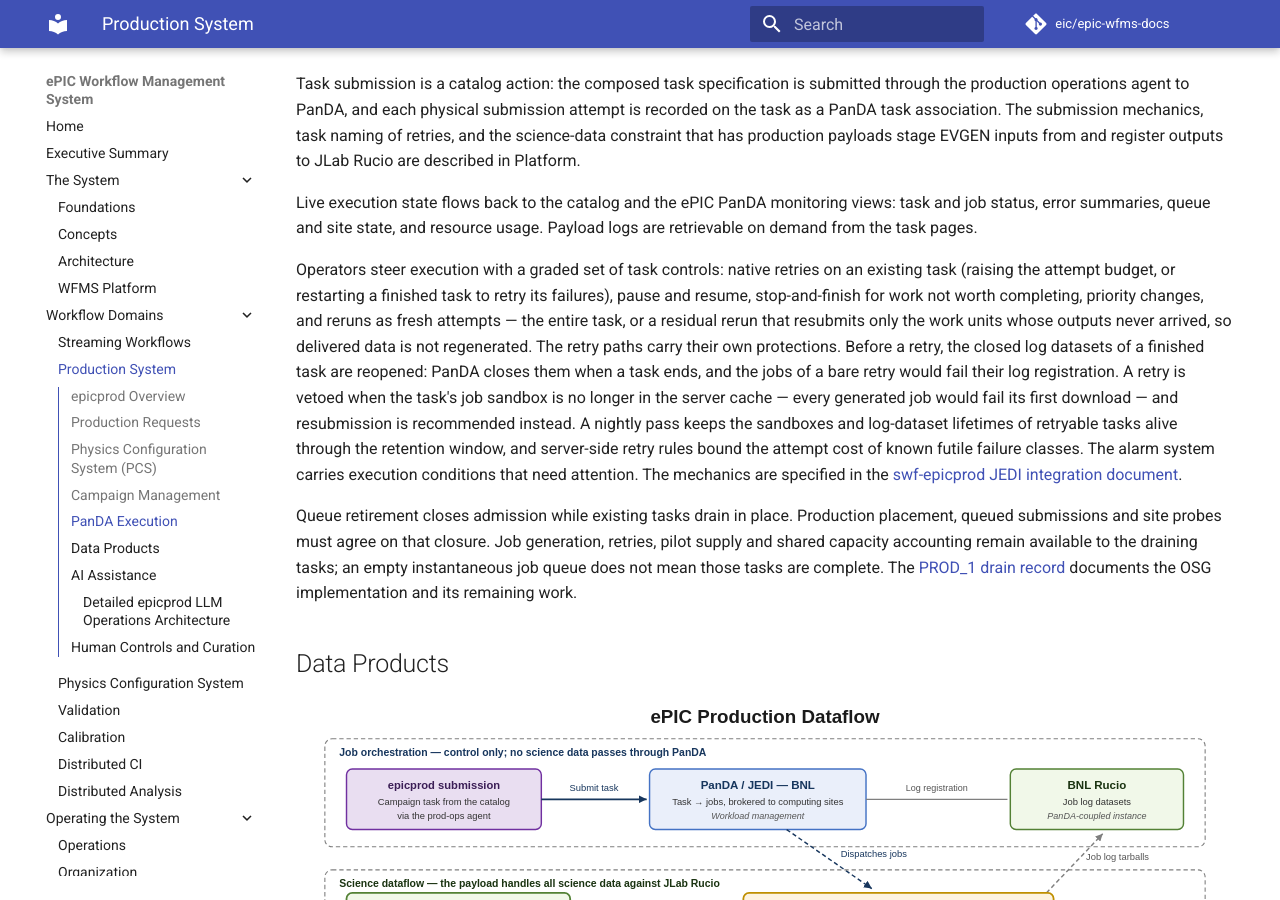
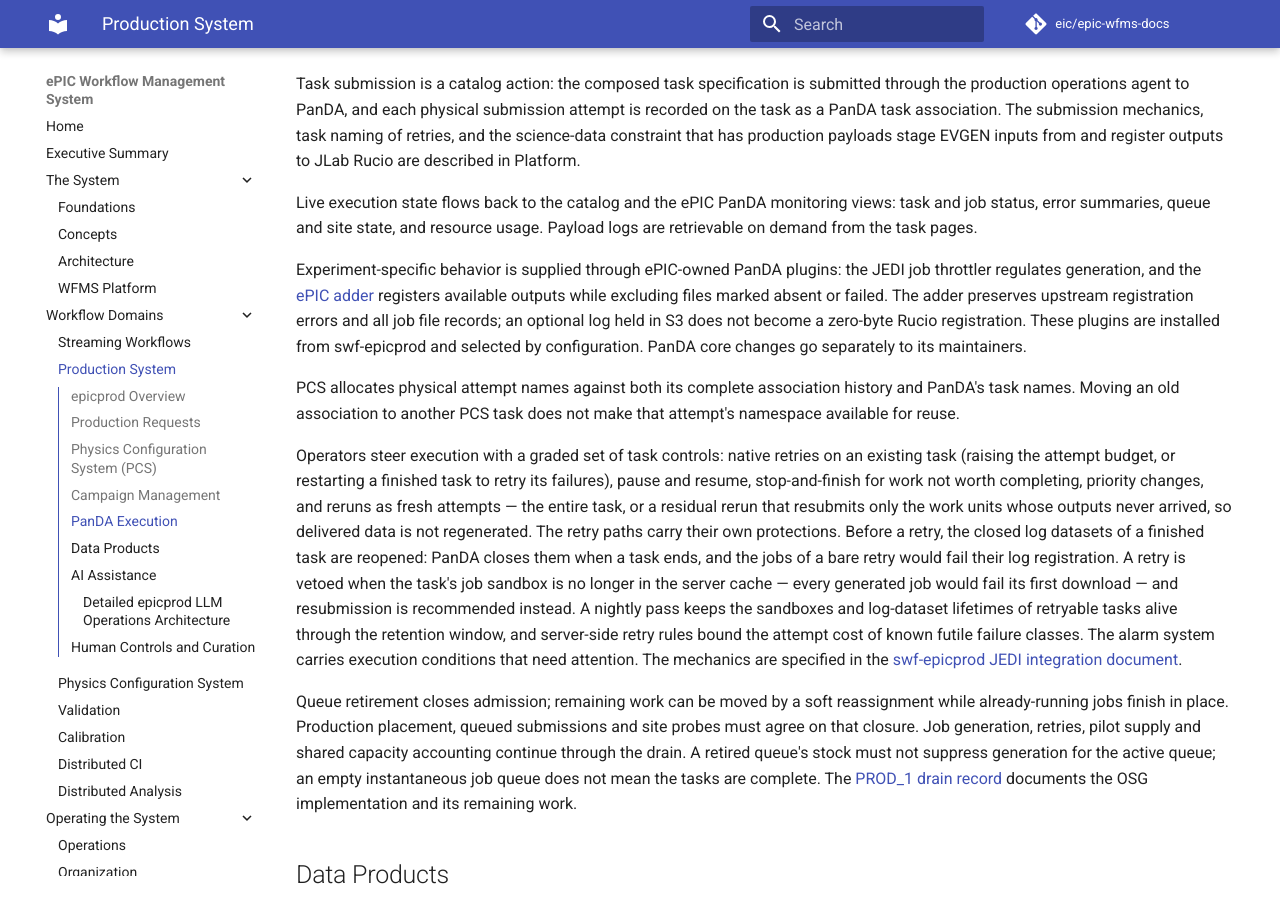
Before and after one commit to eic/epic-wfms-docs, an MkDocs documentation site: the page built from docs/production.md, in a window 1280 px wide and 900 px high, scrolled down 3426 px. Built offline with MkDocs 1.6.1 and Material for MkDocs 9.7.7, drawn with Linux system fonts in a browser that asks for light colours; comment, search, counter and statistics services are not loaded.

Commit message:
Document ePIC adder and collision-safe production attempts
Co-authored-by: Codex <codex@openai.com>

```diff
--- a/docs/production.md
+++ b/docs/production.md
@@ -84,6 +84,19 @@ inputs from and register outputs to JLab Rucio are described in Platform.
 Live execution state flows back to the catalog and the ePIC PanDA monitoring views: task and job status, error
 summaries, queue and site state, and resource usage. Payload logs are retrievable on demand from the task pages.
 
+Experiment-specific behavior is supplied through ePIC-owned PanDA plugins:
+the JEDI job throttler regulates generation, and the
+[ePIC adder](https://github.com/BNLNPPS/swf-epicprod/blob/main/docs/EPIC_ADDER.md)
+registers available outputs while excluding files marked absent or failed.
+The adder preserves upstream registration errors and all job file records;
+an optional log held in S3 does not become a zero-byte Rucio registration.
+These plugins are installed from swf-epicprod and selected by configuration.
+PanDA core changes go separately to its maintainers.
+
+PCS allocates physical attempt names against both its complete association
+history and PanDA's task names. Moving an old association to another PCS
+task does not make that attempt's namespace available for reuse.
+
 Operators steer execution with a graded set of task controls: native retries on an existing task (raising the
 attempt budget, or restarting a finished task to retry its failures), pause and resume, stop-and-finish for work
 not worth completing, priority changes, and reruns as fresh attempts — the entire task, or a residual rerun that
@@ -96,11 +109,13 @@ tasks alive through the retention window, and server-side retry rules bound the
 failure classes. The alarm system carries execution conditions that need attention. The mechanics are specified in
 the [swf-epicprod JEDI integration document](https://github.com/BNLNPPS/swf-epicprod/blob/main/docs/JEDI_INTEGRATION.md).
 
-Queue retirement closes admission while existing tasks drain in place.
+Queue retirement closes admission; remaining work can be moved by a soft
+reassignment while already-running jobs finish in place.
 Production placement, queued submissions and site probes must agree on
 that closure. Job generation, retries, pilot supply and shared capacity
-accounting remain available to the draining tasks; an empty instantaneous
-job queue does not mean those tasks are complete. The
+accounting continue through the drain. A retired queue's stock must not
+suppress generation for the active queue; an empty instantaneous job
+queue does not mean the tasks are complete. The
 [PROD_1 drain record](https://github.com/BNLNPPS/swf-epicprod/blob/main/docs/PROD_1_DRAIN.md)
 documents the OSG implementation and its remaining work.
 
```
